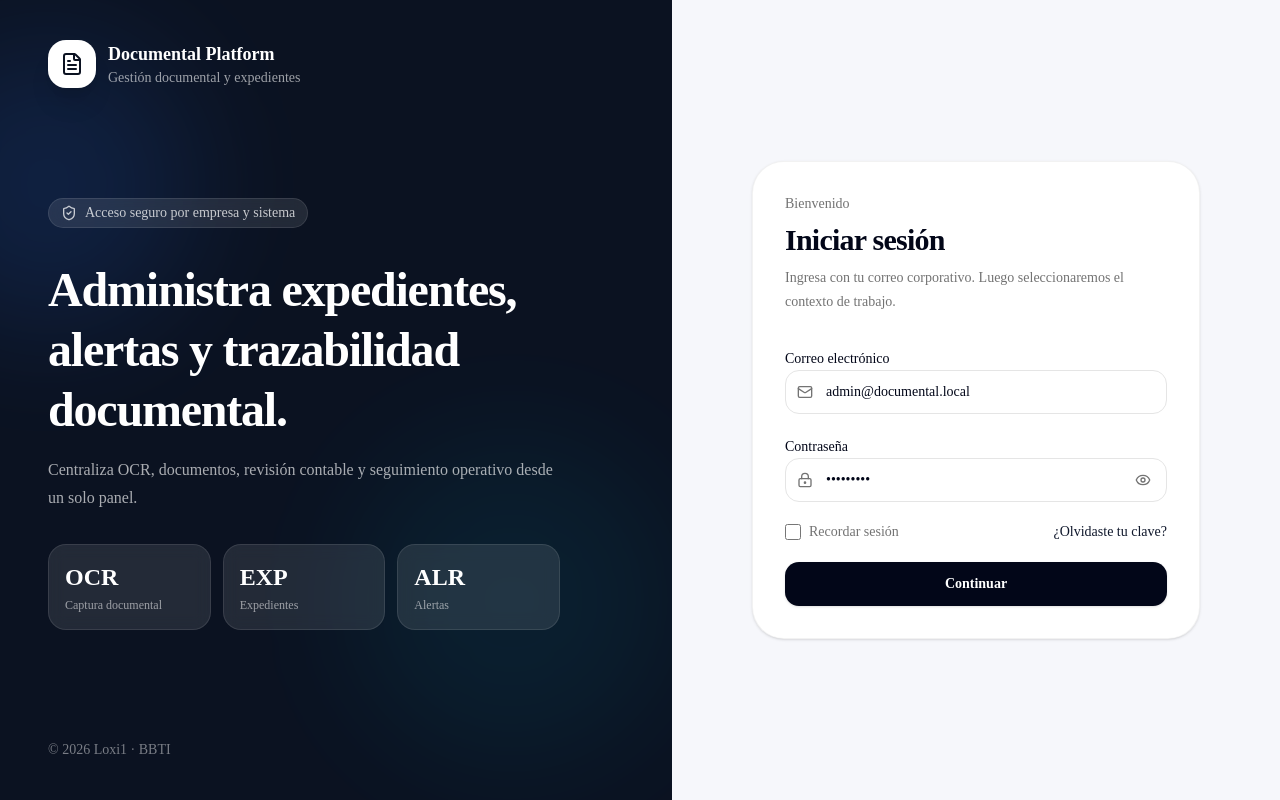
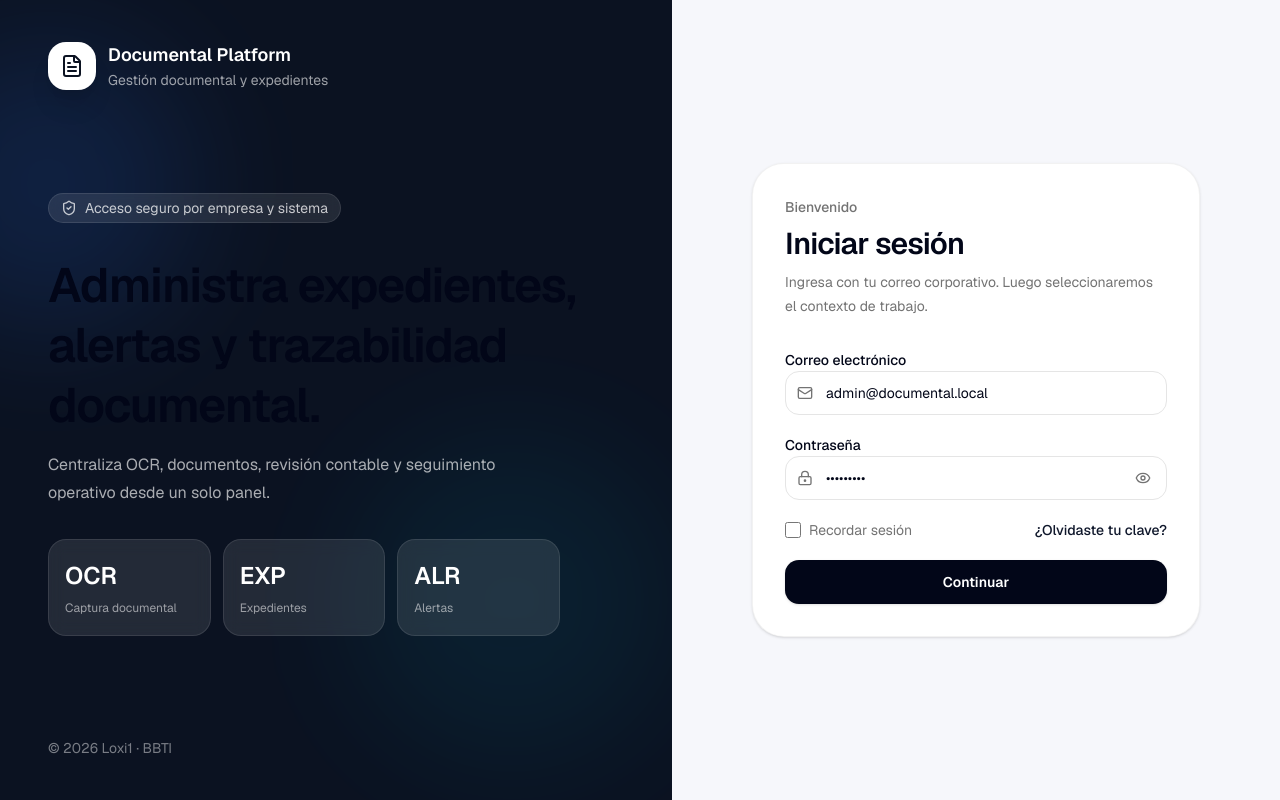
Before and after one commit to loxi1/documental-platform, a Next.js app in the folder apps/web-admin/: page /login in a window 1280 px wide. Built offline with nearby package versions, Linux system fonts and the light colour scheme; no server answers.

Commit message:
change, estilos

```diff
--- a/apps/web-admin/src/app/globals.css
+++ b/apps/web-admin/src/app/globals.css
@@ -121,16 +121,45 @@
   * {
     @apply border-border outline-ring/50;
   }
+  html {
+    @apply font-sans antialiased;
+    text-rendering: optimizeLegibility;
+    font-feature-settings: 'rlig' 1, 'calt' 1, 'ss01' 1;
+  }
+
   body {
     @apply bg-background text-foreground;
+    font-size: 14px;
+    line-height: 1.5;
   }
-  html {
+
+  h1 {
+    @apply text-2xl font-semibold tracking-tight text-slate-950 dark:text-white;
+  }
+
+  h2 {
+    @apply text-xl font-semibold tracking-tight text-slate-950 dark:text-white;
+  }
+
+  h3 {
+    @apply text-base font-semibold tracking-tight text-slate-950 dark:text-white;
+  }
+
+  p {
+    @apply leading-relaxed;
+  }
+
+  table {
+    @apply text-sm;
+  }
+
+  input, button, select, textarea {
     @apply font-sans;
   }
 }
 @layer components {
   .menu-item {
-    @apply flex items-center gap-3 rounded-xl px-3 py-2.5 text-sm font-medium transition-colors;
+    @apply flex items-center gap-3 rounded-xl px-3 py-2.5 text-sm font-medium tracking-[-0.01em] transition-colors;
   }
 
   .menu-item-active {
@@ -185,3 +214,18 @@
     @apply bg-slate-100 text-slate-600 dark:bg-white/10 dark:text-slate-300;
   }
 }
+
+
+@layer utilities {
+  .text-balance {
+    text-wrap: balance;
+  }
+
+  .content-card {
+    @apply rounded-2xl border border-slate-200/80 bg-white shadow-sm dark:border-white/10 dark:bg-slate-950;
+  }
+
+  .muted-label {
+    @apply text-xs font-medium uppercase tracking-[0.14em] text-slate-400;
+  }
+}
--- a/apps/web-admin/src/app/layout.tsx
+++ b/apps/web-admin/src/app/layout.tsx
@@ -1,7 +1,18 @@
 import Providers from './providers'
 import AppShell from '@/layout/AppShell'
 import ProtectedRoute from '@/components/auth/ProtectedRoute'
+import { Geist, Geist_Mono } from 'next/font/google'
 import './globals.css'
+
+const geistSans = Geist({
+  subsets: ['latin'],
+  variable: '--font-sans',
+})
+
+const geistMono = Geist_Mono({
+  subsets: ['latin'],
+  variable: '--font-geist-mono',
+})
 
 export default function RootLayout({
   children,
@@ -9,7 +20,7 @@ export default function RootLayout({
   children: React.ReactNode
 }) {
   return (
-    <html lang="es">
+    <html lang="es" className={`${geistSans.variable} ${geistMono.variable}`}>
       <body>
         <Providers>
           <ProtectedRoute>
```
